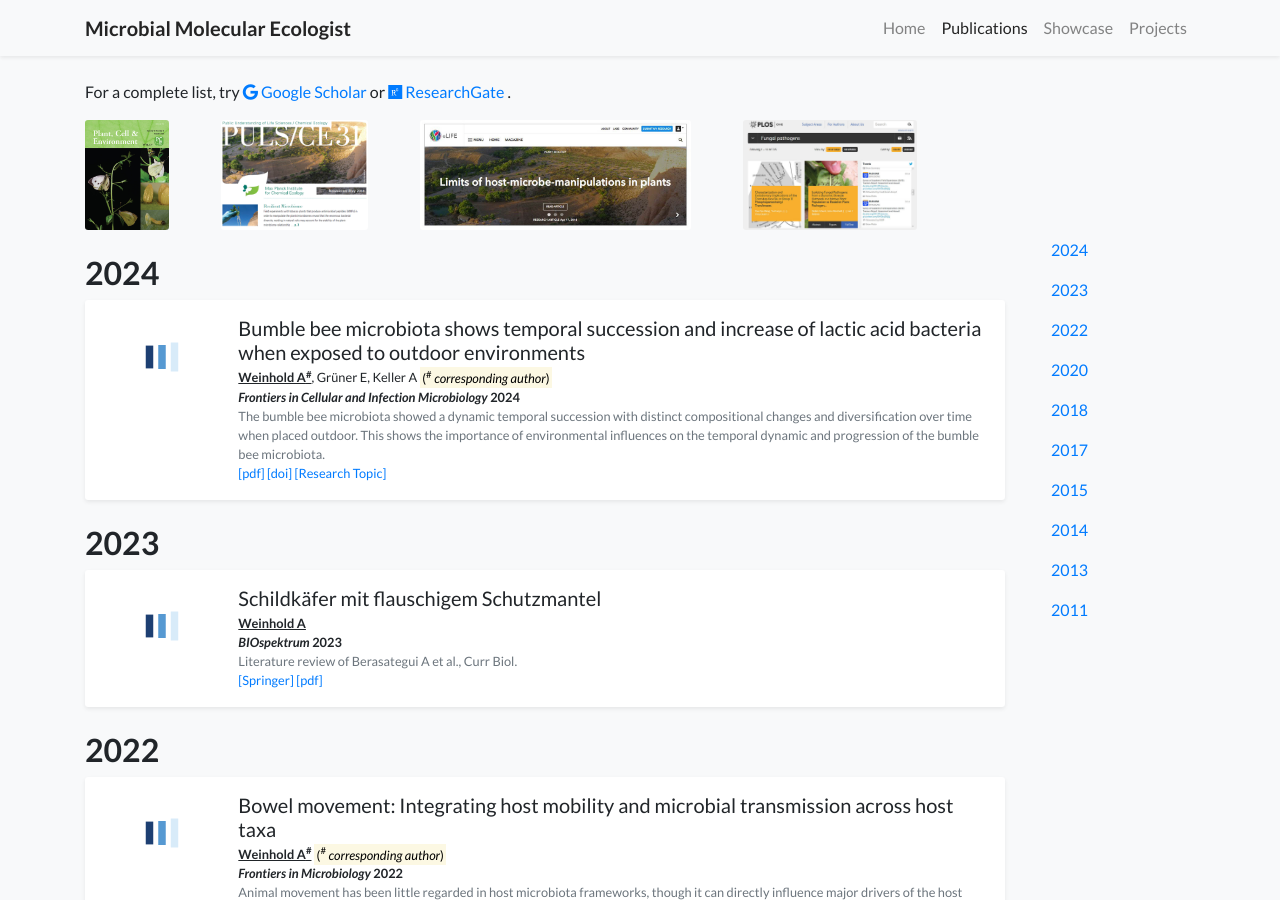
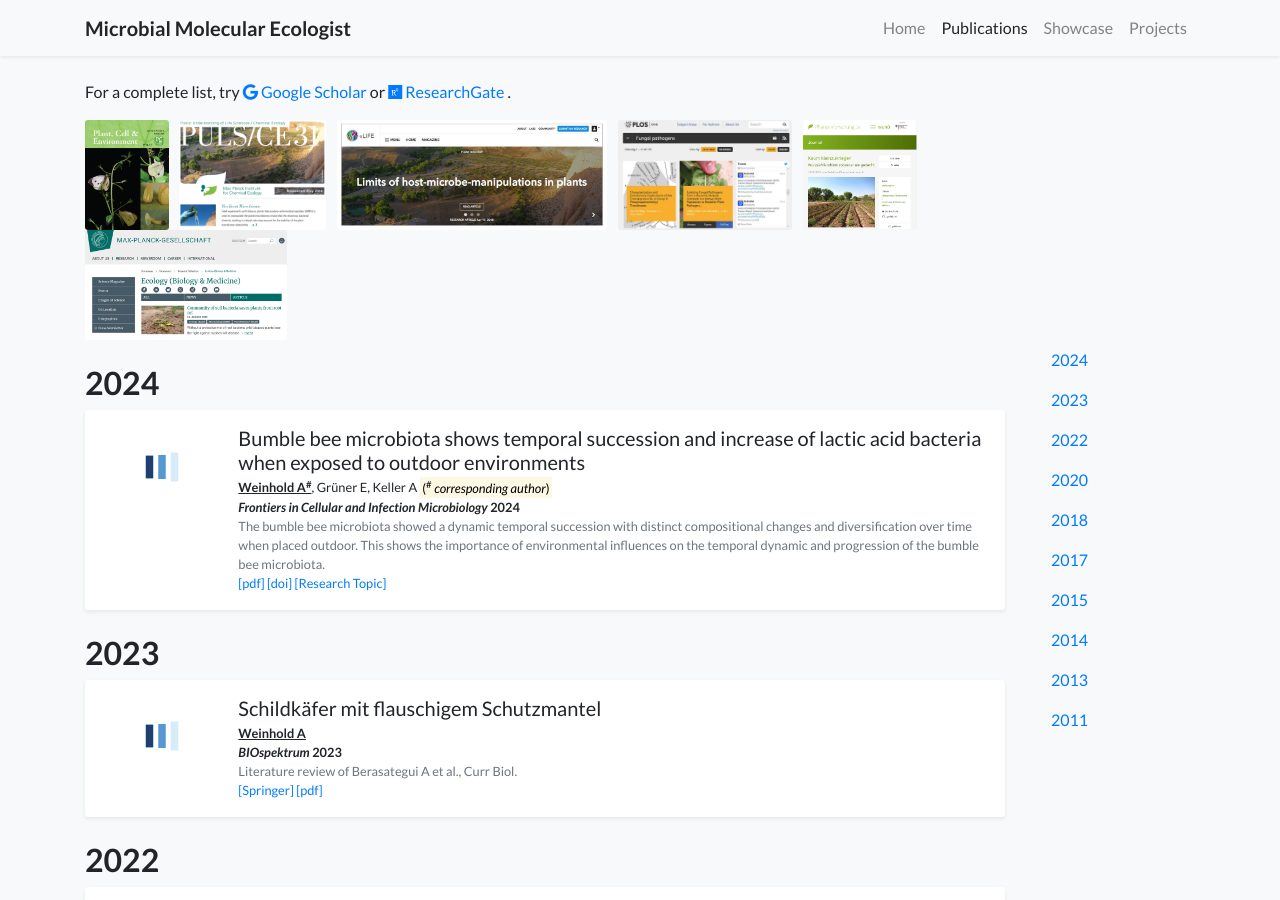
Before and after one commit to micromole/micromole.github.io, a Jekyll site: the page built from publications.html, in a window 1280 px wide and 900 px high. Built offline with Jekyll 4.4.1, drawn with Linux system fonts in a browser that asks for light colours; nearby versions of some CDN libraries; comment, search, counter and statistics services are not loaded; a style sheet for code colours, icons or effects is not loaded.

Commit message:
Update publications.html

```diff
--- a/publications.html
+++ b/publications.html
@@ -22,6 +22,8 @@
             <img src="/assets/images/covers/cover_PULS.jpg" alt="Image 2" class="rounded-sm img-fluid small-img">
             <img src="/assets/images/covers/cover_elife.jpg" alt="Image 3" class="rounded-sm img-fluid small-img">
             <img src="/assets/images/covers/cover_plos.jpg" alt="Image 3" class="rounded-sm img-fluid small-img">
+            <img src="/assets/images/covers/cover_pflanzenforschung.jpg" alt="Image 3" class="rounded-sm img-fluid small-img">
+            <img src="/assets/images/covers/cover_mpgpress.jpg" alt="Image 3" class="rounded-sm img-fluid small-img">
         </div>
     </div>
 </div>
```
